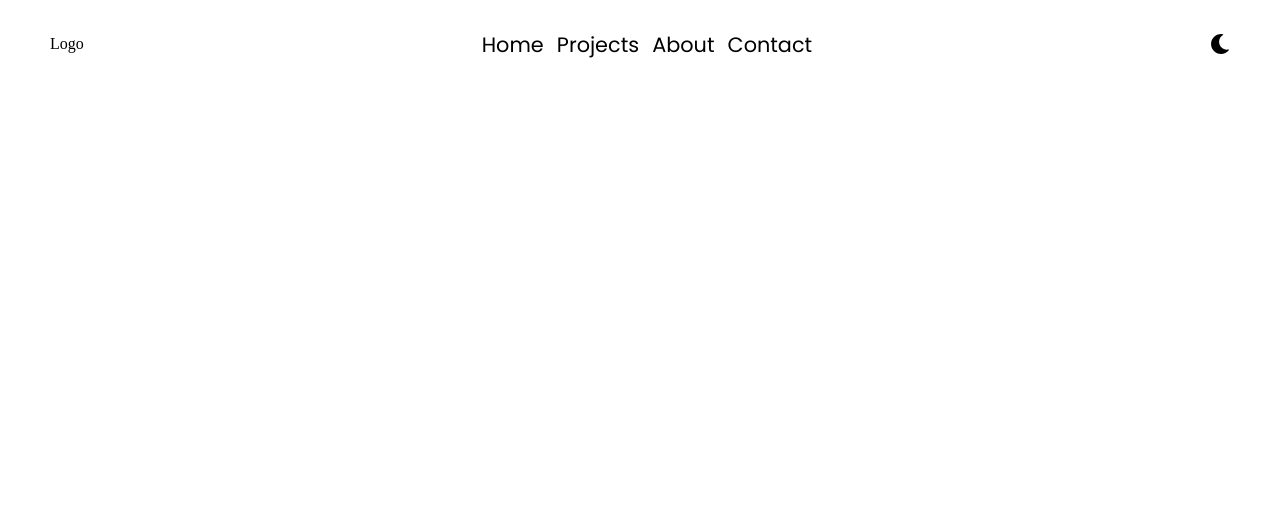
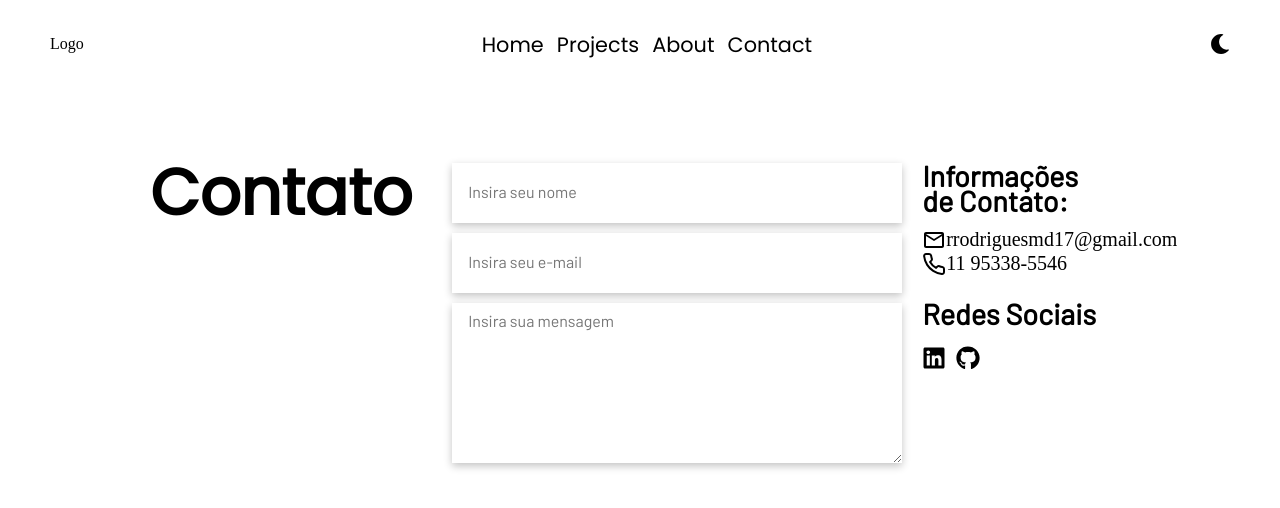
Before and after one commit to rafaelrmdd/portfolio, a React (Create React App) app in the folder frontend/: page /contact in a window 1280 px wide. Shown: the top 508 px of the page. Built offline with nearby package versions, Linux system fonts and the light colour scheme.

Commit message:
pages: projetos, sobre and contact almost updated and almost finsihed

```diff
--- a/frontend/package.json
+++ b/frontend/package.json
@@ -3,6 +3,7 @@
   "version": "0.1.0",
   "private": true,
   "dependencies": {
+    "@fontsource/barlow": "^5.1.0",
     "@fontsource/poppins": "^5.1.0",
     "@testing-library/jest-dom": "^5.17.0",
     "@testing-library/react": "^13.4.0",
--- a/frontend/src/Pages/About/index.js
+++ b/frontend/src/Pages/About/index.js
@@ -1,11 +1,51 @@
-import { AboutContainer } from "./styles";
+import { AboutContainer, Column, MainContentContainer, Row } from "./styles";
 import Header from "../../components/Header";
+import { FaLocationDot } from "react-icons/fa6";
 
 
 const About = () => {
     return (
         <AboutContainer>
             <Header/>
+            <MainContentContainer>
+                <Row>
+                    <h1>Sobre <br/> mim</h1>
+
+                    <Column>
+                        <p className="main-text">
+                            Meu nome é Rafael, tenho 20 anos e sou um desenvolvedor full stack. Possuo formação em
+                            Análise e Desenvolvimento de Sistemas pela UNIP e continuo aprimorando meus conhecimentos
+                            através de cursos e projetos pessoais. Estou aberto a oportunidades para conseguir encontrar
+                            meu primeiro emprego na área. <br/>
+                        </p>
+
+                        <h2>Minhas habilidades:</h2>
+
+                        <Row>
+                            <ul>
+                                <li>React Js</li>
+                                <li>HTML</li>
+                                <li>CSS</li>
+                                <li>Javascript</li>
+                            </ul>
+                            <ul>
+                                <li>C#</li>
+                                <li>ASP.NET Core</li>
+                                <li>Entity Framework</li>
+                                <li>REST API's</li>
+                            </ul>
+                            <ul>
+                                <li>PostgreSQL</li>
+                                <li>MySQL</li>
+                                <li>SQLite</li>
+                                <li>SQL Server</li>
+                            </ul>
+                        </Row>
+                    </Column>
+
+                </Row>
+
+            </MainContentContainer>
         </AboutContainer>
     )
 }
--- a/frontend/src/Pages/About/styles.js
+++ b/frontend/src/Pages/About/styles.js
@@ -1,5 +1,58 @@
 import styled from "styled-components";
+import "@fontsource/barlow";
 
-export const AboutContainer = styled.main`
+export const AboutContainer = styled.body`
+    height: 100vh;
+    width: 100%;
+
+    background: #FFFFFF;
+`
+
+export const MainContentContainer = styled.main`
+    margin: 0 150px;
+
+    font-size: 2rem;
+
+    h1{
+        font-family: "Poppins", "Sans-serif";
+        line-height: 60px;
+    }
 
 `
+
+export const Row = styled.div`
+    display: flex;
+    flex-direction: row;
+
+
+    .main-text{
+        text-align: justify;
+        font-family: "Barlow", "Sans-serif";
+        font-size: 1.8rem;
+    }
+
+    h2{
+        margin-top: 40px;
+
+        font-size: 2.3rem;
+        font-family: "Poppins", "Sans-serif";
+    }
+
+    ul{
+        list-style-type: none;
+
+        li{
+           margin-right: 100px;
+
+           font-family: "Barlow", "Sans-serif";
+           font-size: 1.5rem;
+        }
+    }
+`
+
+export const Column = styled.div`
+    display: flex;
+    flex-direction: column;
+
+    margin-left: 40px;
+`
--- a/frontend/src/Pages/Contact/index.js
+++ b/frontend/src/Pages/Contact/index.js
@@ -1,10 +1,50 @@
 import Header from "../../components/Header";
-import { ContactContainer } from "./styles";
+import { ContactContainer, MainContentContainer, Row, Column, InputsContainer, InformationsContainer, InformationsNavItem } from "./styles";
+import { MdOutlineEmail } from "react-icons/md";
+import { FiPhone } from "react-icons/fi";
+import { FaGithub, FaLinkedin } from "react-icons/fa";
+import { CiLinkedin } from "react-icons/ci";
+
 
 const Contact = () => {
     return(
         <ContactContainer>
             <Header/>
+            <MainContentContainer>
+                <Row>
+                    <h1>Contato</h1>
+
+                    <Column >
+                        <InputsContainer>
+                            <input type="text" placeholder="Insira seu nome"/>
+                            <input type="text" placeholder="Insira seu e-mail"/>
+                            <textarea placeholder="Insira sua mensagem" />
+                        </InputsContainer>
+                    </Column>
+                    <Column>
+                        <InformationsContainer>
+                            <h2>Informações <br/>de Contato:</h2>
+
+                            <InformationsNavItem>
+                                <MdOutlineEmail size={24}/><p>rrodriguesmd17@gmail.com</p>
+                            </InformationsNavItem>
+
+                            <InformationsNavItem>
+                                <FiPhone size={24}/><p>11 95338-5546</p>
+                            </InformationsNavItem>
+
+                            <h2>Redes Sociais</h2>
+
+                            <InformationsNavItem>
+                                <a href="https://www.linkedin.com/in/rafaelrmd/"><FaLinkedin size={24} className="linkedin-icon"/></a>
+                                <a href="https://github.com/rafaelrmdd"><FaGithub size={24} className="github-icon"/></a>
+                            </InformationsNavItem>
+
+                        </InformationsContainer>
+                    </Column>
+
+                </Row>
+            </MainContentContainer>
         </ContactContainer>
     )
 }
--- a/frontend/src/Pages/Contact/styles.js
+++ b/frontend/src/Pages/Contact/styles.js
@@ -1,4 +1,5 @@
 import styled from "styled-components";
+import "@fontsource/barlow";
 
 export const ContactContainer = styled.body`
     height: 100vh;
@@ -6,3 +7,114 @@ export const ContactContainer = styled.body`
 
     background: #FFFFFF;
 `
+
+export const MainContentContainer = styled.main`
+    margin: 0 150px;
+
+    font-size: 2rem;
+
+    h1{
+        font-family: "Poppins", "Sans-serif";
+        line-height: 60px;
+    }
+`
+
+export const Row = styled.div`
+    display: flex;
+    flex-direction: row;
+
+`
+
+export const Column = styled.div`
+    display: flex;
+    flex-direction: column;
+
+    input{
+        margin-bottom: 10px;
+
+        height: 60px;
+        width: 450px;
+
+        font-family: "Barlow", "Sans-serif";
+
+        padding: 8px 16px;
+
+        outline: none;
+        border: none;
+
+        box-shadow: rgba(0, 0, 0, 0.24) 0px 3px 8px;
+
+        &::placeholder{
+            font-size: 16px;
+        }
+
+    }
+
+    textarea{
+        padding: 8px 16px;
+
+        width: 450px;
+        height: 160px;
+
+        font-family: "Barlow", "Sans-serif";
+
+        outline: none;
+        border: none;
+
+        box-shadow: rgba(0, 0, 0, 0.24) 0px 3px 8px;
+
+        &::placeholder{
+            font-size: 16px;
+        }
+    }
+
+`
+
+export const InputsContainer = styled.div`
+    margin: 0 20px 0 40px;
+    max-width: 450px;
+    min-height: 308px;
+`
+
+export const InformationsContainer = styled.div`
+    width: 300px;
+
+    h2{
+        font-family: "Barlow", "Sans-serif";
+        font-size: 1.8rem;
+        line-height: 25px;
+
+        margin-bottom: 15px;
+    }
+
+    p{
+        font-size: 20px;
+    }
+`
+export const InformationsNavItem = styled.div`
+    display: flex;
+
+    &:nth-child(3){
+        margin-bottom: 25px;
+    }
+
+    &:last-child{
+        gap: 10px;
+
+        a{
+            text-decoration: none;
+            color: #000000;
+        }
+
+        .linkedin-icon:hover{
+            cursor: pointer;
+            color: #ADD8E6;
+        }
+
+        .github-icon:hover{
+            cursor: pointer;
+            color: #ADD8E6;
+        }
+    }
+
+`
--- a/frontend/src/Pages/Home/index.js
+++ b/frontend/src/Pages/Home/index.js
@@ -13,11 +13,10 @@ const Home = () => {
 
                     <VerticalLine/>
 
-                    <Column>
+                    <Column className="skills-text">
                         <p>Desenvolvedor Full Stack</p>
-                        <p>React Js - HTML - CSS</p>
-                        <p>C# - WEB API's</p>
-                        <p>PostgreSQL - MySQL - SQLite</p>
+                        <p>React Js</p>
+                        <p>C#</p>
                     </Column>
                 </Row>
             </MainContentContainer>
--- a/frontend/src/Pages/Home/styles.js
+++ b/frontend/src/Pages/Home/styles.js
@@ -1,5 +1,7 @@
 import styled from "styled-components";
 import "@fontsource/poppins";
+import "@fontsource/barlow";
+
 
 export const HomeContainer = styled.body`
     height: 100vh;
@@ -23,6 +25,13 @@ export const MainContentContainer = styled.main`
 export const Row = styled.div`
     display: flex;
     flex-direction: row;
+    align-items: center;
+
+    .skills-text{
+        font-family: "Barlow", "Sans-serif";
+        font-size: 1.8rem;
+
+    }
 
 `
 
@@ -37,5 +46,5 @@ export const VerticalLine = styled.div`
     border-left: 2px solid #D1D5DB;
 
     margin-left: 50px;
-    margin-right: 25px;
+    margin-right: 50px;
 `
--- a/frontend/src/Pages/Projects/index.js
+++ b/frontend/src/Pages/Projects/index.js
@@ -1,11 +1,37 @@
-import { ProjectsContainer } from "./styles"
+import {
+    ItemsContainer, MainContentContainer, ProjectsContainer, Item, ImageContainer, SiteName,
+    LowBar, Icons
+} from "./styles";
 import Header from "../../components/Header";
-
+import { FaGithub, FaLinkedin } from "react-icons/fa";
+import image from "../../assets/imgs/example.jpeg";
 
 const Projects = () => {
     return (
         <ProjectsContainer>
             <Header/>
+            <MainContentContainer>
+                <h1>Projetos</h1>
+
+                <ItemsContainer>
+                    <Item>
+                        <ImageContainer>
+                            <img src={image} alt="example"/>
+                        </ImageContainer>
+
+                        <LowBar>
+                            <SiteName> <p>Nome do site</p> </SiteName>
+                            <Icons> <FaGithub size={26}/><FaLinkedin size={26}/> </Icons>
+                        </LowBar>
+
+                    </Item>
+
+                    <Item>
+
+                    </Item>
+
+                </ItemsContainer>
+            </MainContentContainer>
         </ProjectsContainer>
     )
 }
--- a/frontend/src/Pages/Projects/styles.js
+++ b/frontend/src/Pages/Projects/styles.js
@@ -1,5 +1,82 @@
 import styled from "styled-components";
+import "@fontsource/barlow";
 
-export const ProjectsContainer = styled.main`
+
+export const ProjectsContainer = styled.body`
+    height: 100vh;
+    width: 100%;
+
+    background: #FFFFFF;
+`
+
+export const MainContentContainer = styled.main`
+    margin: 0 150px;
+
+    display: flex;
+    justify-content: space-between;
+
+    font-size: 2rem;
+
+    h1{
+        font-family: "Poppins", "Sans-serif";
+
+    }
+`
+
+export const ItemsContainer = styled.div`
+    width: 50%;
+    min-height: 250px;
+
+    margin: 0 0 100px 40px;
+
+    display: flex;
+    flex-wrap: wrap;
+    gap: 30px;
+`
+
+export const Item = styled.div`
+    width: 100%;
+    height: 280px;
 
 `
+
+export const ImageContainer = styled.div`
+    width: 100%;
+    height: 90%;
+
+    border: solid 1px black;
+
+    img{
+        height: 100%;
+        width: 100%;
+    }
+`
+
+export const SiteName = styled.div`
+    display: flex;
+    flex-direction: row;
+    align-items: center;
+
+    font-family: "Barlow", "Sans-serif";
+    font-size: 20px;
+    font-weight: 600;
+
+`
+
+export const Icons = styled.div`
+    display: flex;
+
+    gap: 8px;
+`
+
+export const LowBar = styled.div`
+    width: 100%;
+    height: 10%;
+
+    display: flex;
+    justify-content: space-between;
+    align-items: end;
+
+    margin-top: 5px;
+
+`
```
Also changed, not shown: frontend/src/assets/imgs/example.jpeg (added), 1 other file (tests, documents, lock files or other folders).
